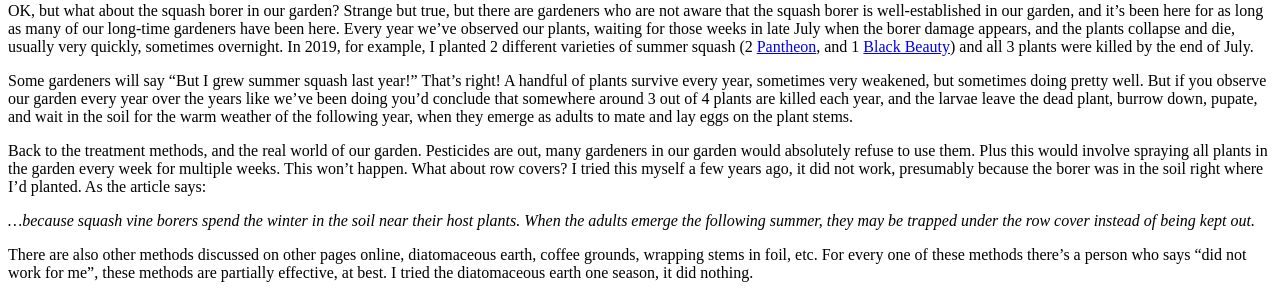
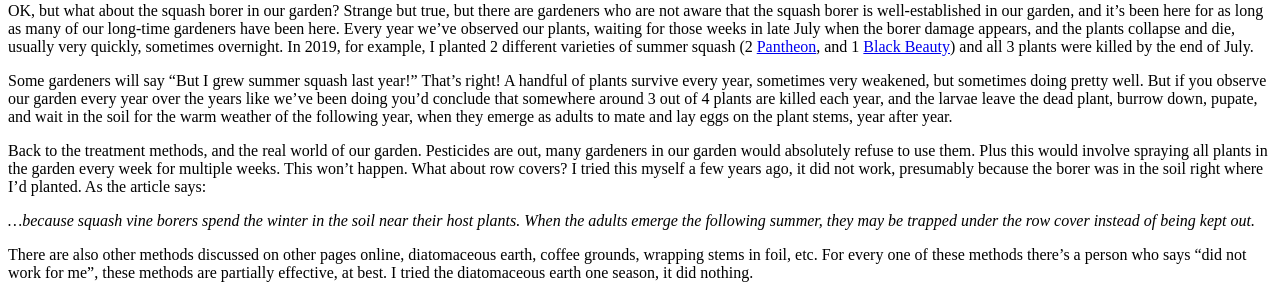
Before and after one commit to bosborne/nyackcommunitygarden, a Jekyll site: the page built from _posts/2020-1-25-2019-about-the-squash-borer.md, in a window 1280 px wide. Shown: the part 457-755 px from the top of the page. Built offline with Jekyll 4.4.1, drawn with Linux system fonts in a browser that asks for light colours; nearby versions of some CDN libraries; library files that are not in the unit come from our copies.

Commit message:
Minor edits

```diff
--- a/_posts/2020-1-25-2019-about-the-squash-borer.md
+++ b/_posts/2020-1-25-2019-about-the-squash-borer.md
@@ -31,7 +31,7 @@ Some gardeners will say "But I grew summer squash last year!" That's right! A ha
 every year, sometimes very weakened, but sometimes doing pretty well. But if you observe our garden
 every year over the years like we've been doing you'd conclude that somewhere around 3 out of 4 plants are killed each year,
 and the larvae leave the dead plant, burrow down, pupate, and wait in the soil for the warm weather of the following year,
-when they emerge as adults to mate and lay eggs on the plant stems.
+when they emerge as adults to mate and lay eggs on the plant stems, year after year.
 
 Back to the treatment methods, and the real world of our garden. Pesticides are out, many gardeners in
 our garden would absolutely refuse to use them. Plus this would involve spraying all plants in
```
